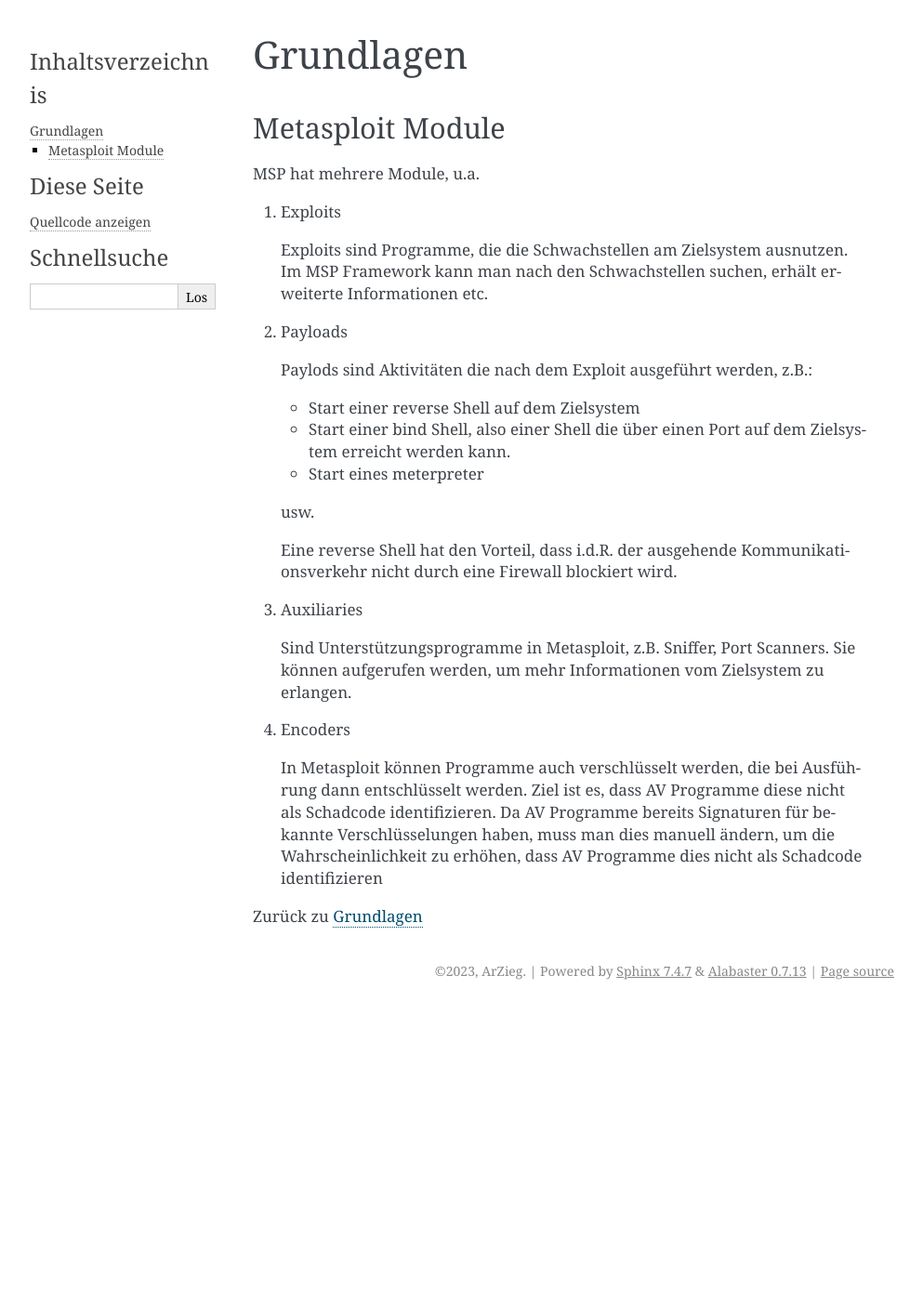
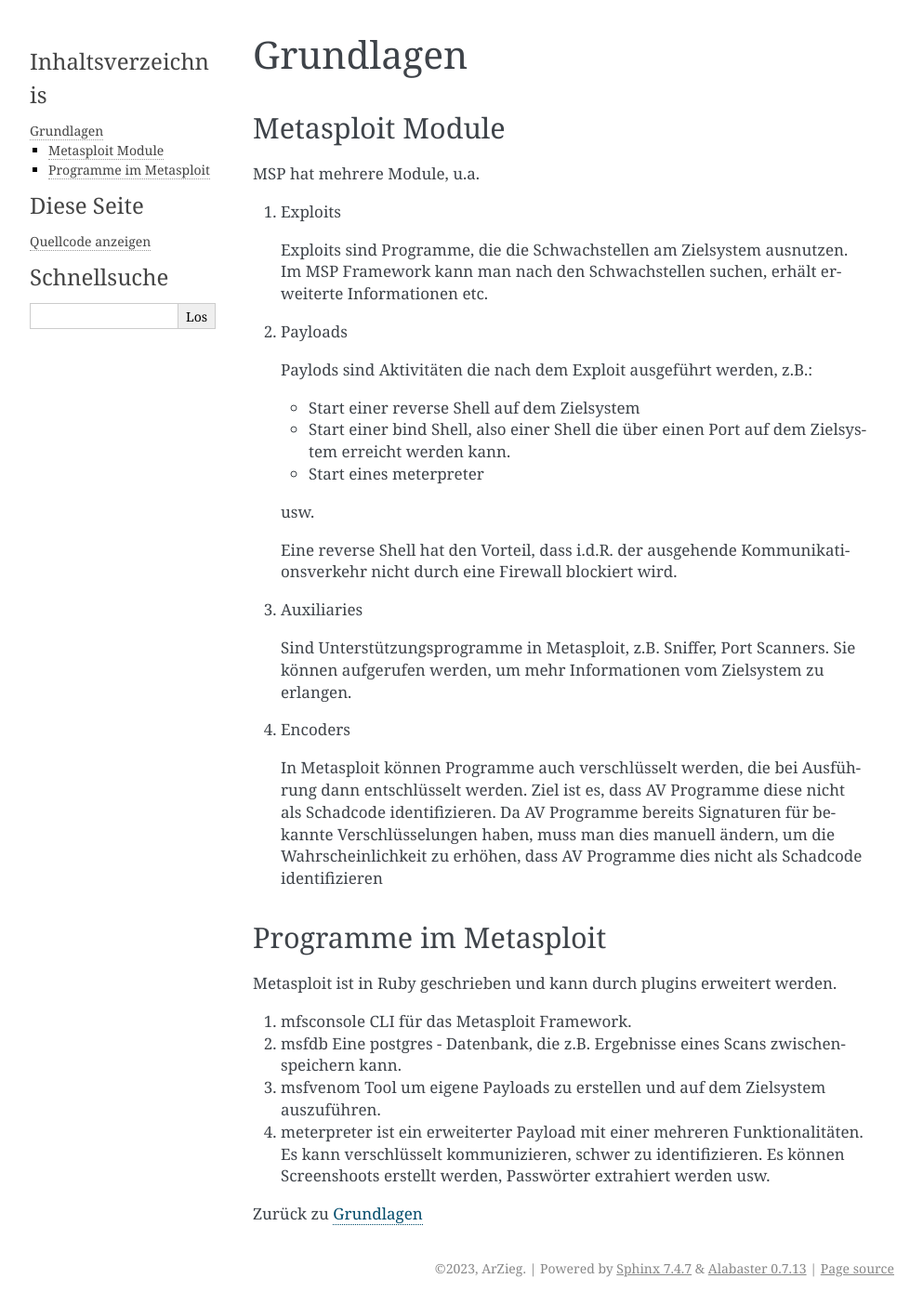
Before and after one commit to arzieg/mspdoc, a Sphinx documentation site: the page built from docsrc/source/grundlagen.rst, in a window 1280 px wide. Shown: the whole page at 93% size, without its empty margins (148-1141 px from the left). Built offline with Sphinx 7.4.7, drawn with Linux system fonts in a browser that asks for light colours; before the commit the page ends 1084 px from its top, so only the background shows below that.

Commit message:
Aktualisierung

```diff
--- a/docsrc/source/grundlagen.rst
+++ b/docsrc/source/grundlagen.rst
@@ -42,6 +42,24 @@
    dass AV Programme dies nicht als Schadcode identifizieren
 
 
+Programme im Metasploit
+************************
+Metasploit ist in Ruby geschrieben und kann durch plugins erweitert werden.
+
+1. mfsconsole
+   CLI für das Metasploit Framework.
+
+2. msfdb
+   Eine postgres - Datenbank, die z.B. Ergebnisse eines Scans zwischenspeichern kann.
+
+3. msfvenom
+   Tool um eigene Payloads zu erstellen und auf dem Zielsystem auszuführen.
+
+4. meterpreter
+   ist ein erweiterter Payload mit einer mehreren Funktionalitäten. Es kann verschlüsselt
+   kommunizieren, schwer zu identifizieren. Es können Screenshoots erstellt werden, Passwörter
+   extrahiert werden usw.
+
 
 
 Zurück zu :ref:`grundlagen`
--- a/docsrc/source/index.rst
+++ b/docsrc/source/index.rst
@@ -11,7 +11,8 @@
    :caption: Contents:
 
    Grundlagen  <grundlagen>
-
+   Filestruktur <filestruktur>
+   Basisbefehle <msf_commands>
 
 Indices and tables
 ==================
```
Also changed, not shown: docsrc/source/filestruktur.rst (added, +22 -0 lines), docsrc/source/msf_commands.rst (added, +72 -0 lines).
